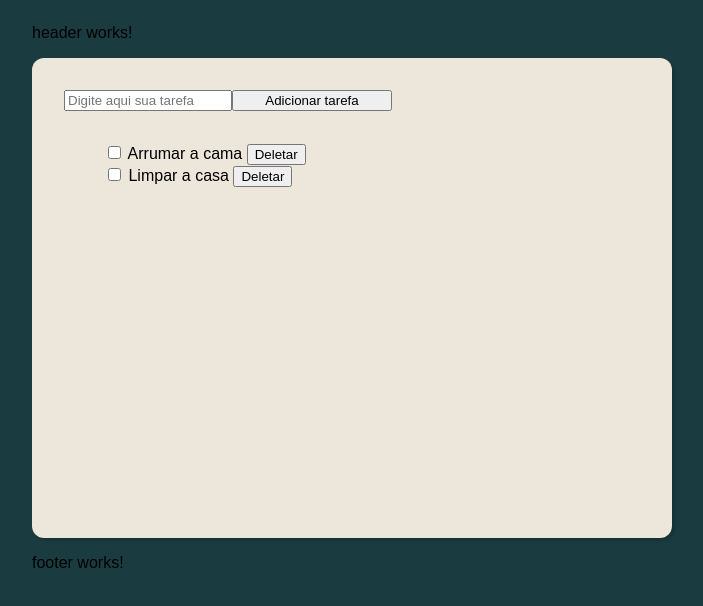
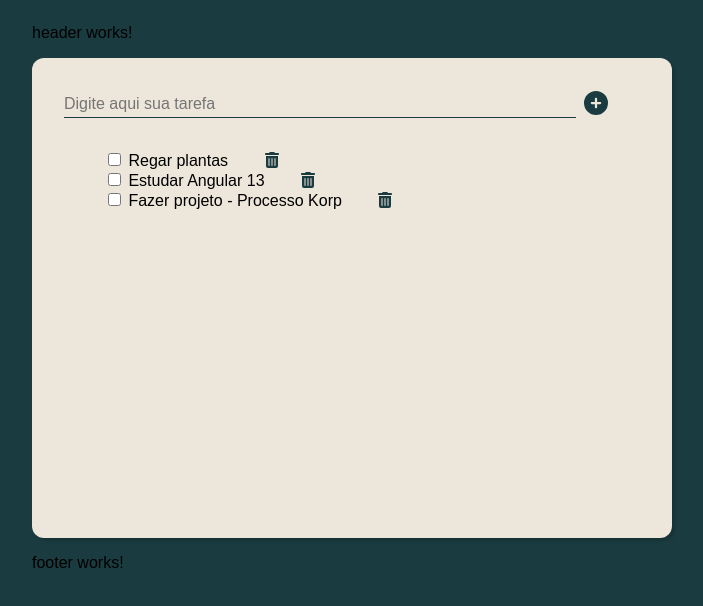
Before and after one commit to marisobreiro/to-do-list-angular, an Angular app: page / in a window 1280 px wide. Shown: the top 606 px of the page, without its empty margins (288-991 px from the left). Built offline with nearby package versions, Linux system fonts and the light colour scheme; data requests are answered from the project's data file; a web font is replaced by a local one.

Commit message:
Estilização do form e to do list - adicionado Font Awesome Icons

```diff
--- a/db.json
+++ b/db.json
@@ -1,12 +1,16 @@
 {
   "tasks": [
     {
-      "id": 2,
-      "title": "Arrumar a cama"
+      "id": 1,
+      "title": "Regar plantas"
     },
     {
-      "id": 6,
-      "title": "Limpar a casa"
+      "id": 2,
+      "title": "Estudar Angular 13"
+    },
+    {
+      "id": 3,
+      "title": "Fazer projeto - Processo Korp"
     }
   ]
 }
--- a/package.json
+++ b/package.json
@@ -19,6 +19,9 @@
     "@angular/platform-browser": "~13.3.0",
     "@angular/platform-browser-dynamic": "~13.3.0",
     "@angular/router": "~13.3.0",
+    "@fortawesome/angular-fontawesome": "^0.10.2",
+    "@fortawesome/fontawesome-svg-core": "^6.1.1",
+    "@fortawesome/free-solid-svg-icons": "^6.1.1",
     "json-server": "^0.17.0",
     "rxjs": "~7.5.0",
     "tslib": "^2.3.0",
--- a/src/app/app.module.ts
+++ b/src/app/app.module.ts
@@ -1,8 +1,10 @@
+
 import { NgModule } from '@angular/core';
 import { BrowserModule } from '@angular/platform-browser';
 
 import { HttpClientModule } from '@angular/common/http'
 import { FormsModule, ReactiveFormsModule } from '@angular/forms';
+import { FontAwesomeModule } from '@fortawesome/angular-fontawesome';
 
 import { AppComponent } from './app.component';
 import { TaskListComponent } from './components/task-list/task-list.component';
@@ -22,7 +24,8 @@ import { InputComponent } from './components/task-list/input/input.component';
     BrowserModule,
     FormsModule,
     ReactiveFormsModule,
-    HttpClientModule
+    HttpClientModule,
+    FontAwesomeModule
   ],
   providers: [],
   bootstrap: [AppComponent]
--- a/src/app/components/task-list/input/input.component.css
+++ b/src/app/components/task-list/input/input.component.css
@@ -1,15 +1,29 @@
 form {
   display: flex;
-  flex-direction: row;
+  flex-direction: column;
+  align-items: center;
+  justify-content: flex-start;
   margin: 2rem 0 0 2rem;
+  width: 100%;
 }
 
-input {
-  width: 10rem;
+form div {
+  display: flex;
+  flex-direction: row;
+  width: 100%;
 }
 
-li {
-  list-style: none;
+input[type="text"] {
+  all: unset;
+  border: none;
+  border-bottom: 1px solid #1A3C40;
+  background-color: transparent;
+  margin-right: 0.5rem;
+  width: 80%;
+}
+
+input[type="text"] {
+  box-shadow: none;
 }
 
 .validation-error {
--- a/src/app/components/task-list/input/input.component.html
+++ b/src/app/components/task-list/input/input.component.html
@@ -1,9 +1,9 @@
-<div>
-  <form (ngSubmit)="submit()" [formGroup]="taskForm" #formDir="ngForm"> <!-- ngSubmit envia os dados | #formDir envia para o front-->
+<form (ngSubmit)="submit()" [formGroup]="taskForm" #formDir="ngForm"> <!-- ngSubmit envia os dados | #formDir envia para o front-->
+  <div>
     <input type="text" name="item"  placeholder="Digite aqui sua tarefa" formControlName="title" required maxlength="30"/>
-    <input type="submit" value="{{ btnText }}" />
-    <div *ngIf="title.invalid && formDir.submitted" class="validation-error">
-      <p *ngIf="title.errors?.['required']">O nome da tarefa é obrigatório!</p>
-    </div>
-  </form>
-</div>
+    <button type="submit"> <fa-icon [icon]="faPlusCircle" class="btn-xl" ></fa-icon></button>
+  </div>
+  <div *ngIf="title.invalid && formDir.submitted" class="validation-error">
+    <p *ngIf="title.errors?.['required']">O nome da tarefa é obrigatório!</p>
+  </div>
+</form>
--- a/src/app/components/task-list/input/input.component.ts
+++ b/src/app/components/task-list/input/input.component.ts
@@ -3,6 +3,8 @@ import { Component, Input, OnInit, Output, EventEmitter } from '@angular/core';
 
 import { FormControl, FormGroup, Validators } from '@angular/forms';
 import { Location } from '@angular/common';
+
+import { faPlusCircle } from '@fortawesome/free-solid-svg-icons';
 
 import { Todolist } from 'Todolist';
 
@@ -17,6 +19,8 @@ export class InputComponent implements OnInit {
   @Input() btnText!: string;
 
   taskForm!: FormGroup
+
+  faPlusCircle = faPlusCircle;
 
   constructor(private service: TodolistService, private location: Location) { }
 
--- a/src/app/components/task-list/task-list.component.css
+++ b/src/app/components/task-list/task-list.component.css
@@ -10,7 +10,6 @@
   display: flex;
   flex-direction: column;
   justify-content: center;
-  align-items: flex-start;
 }
 
 ul {
@@ -20,3 +19,7 @@ ul {
 li {
   list-style: none;
 }
+
+input[type="checkbox"]:checked {
+  background: #000000;
+}
--- a/src/app/components/task-list/task-list.component.html
+++ b/src/app/components/task-list/task-list.component.html
@@ -1,13 +1,11 @@
 <section class="container">
   <div>
-    <app-input
-      [btnText]="btnText" >
-    </app-input>
+    <app-input ></app-input>
     <ul *ngIf="tasks$ | async as tasklist; else loading">
       <li *ngFor="let task of tasks">
         <input type="checkbox">
         {{ task.title }}
-        <button (click)="removeTask(task)">Deletar</button>
+        <button (click)="removeTask(task)"><fa-icon [icon]="faTrashAlt" class="btn-s" ></fa-icon></button>
       </li>
     </ul>
   </div>
--- a/src/app/components/task-list/task-list.component.ts
+++ b/src/app/components/task-list/task-list.component.ts
@@ -1,8 +1,11 @@
 import { Component, OnInit } from '@angular/core';
 import { Observable } from 'rxjs';
 
+import { faTrashAlt } from '@fortawesome/free-solid-svg-icons';
+
+import { TodolistService } from './../../services/todolist.service';
+
 import { Todolist } from 'Todolist';
-import { TodolistService } from './../../services/todolist.service';
 
 @Component({
   selector: 'app-task-list',
@@ -11,7 +14,7 @@ import { TodolistService } from './../../services/todolist.service';
 })
 export class TaskListComponent implements OnInit {
 
-  btnText = "Adicionar tarefa";
+  faTrashAlt =  faTrashAlt;
 
   tasks!: Todolist[];
 
--- a/src/styles.css
+++ b/src/styles.css
@@ -13,3 +13,17 @@ body {
 form input {
   font-family: 'Anaheim', sans-serif !important;
 }
+
+button {
+  all: unset;
+  color: #1A3C40;
+}
+
+.btn-xl {
+  font-size: 1.5rem;
+}
+
+.btn-s {
+  font-size: 1rem;
+  margin-left: 2rem;
+}
```
Also changed, not shown: 1 other file (tests, documents, lock files or other folders).
